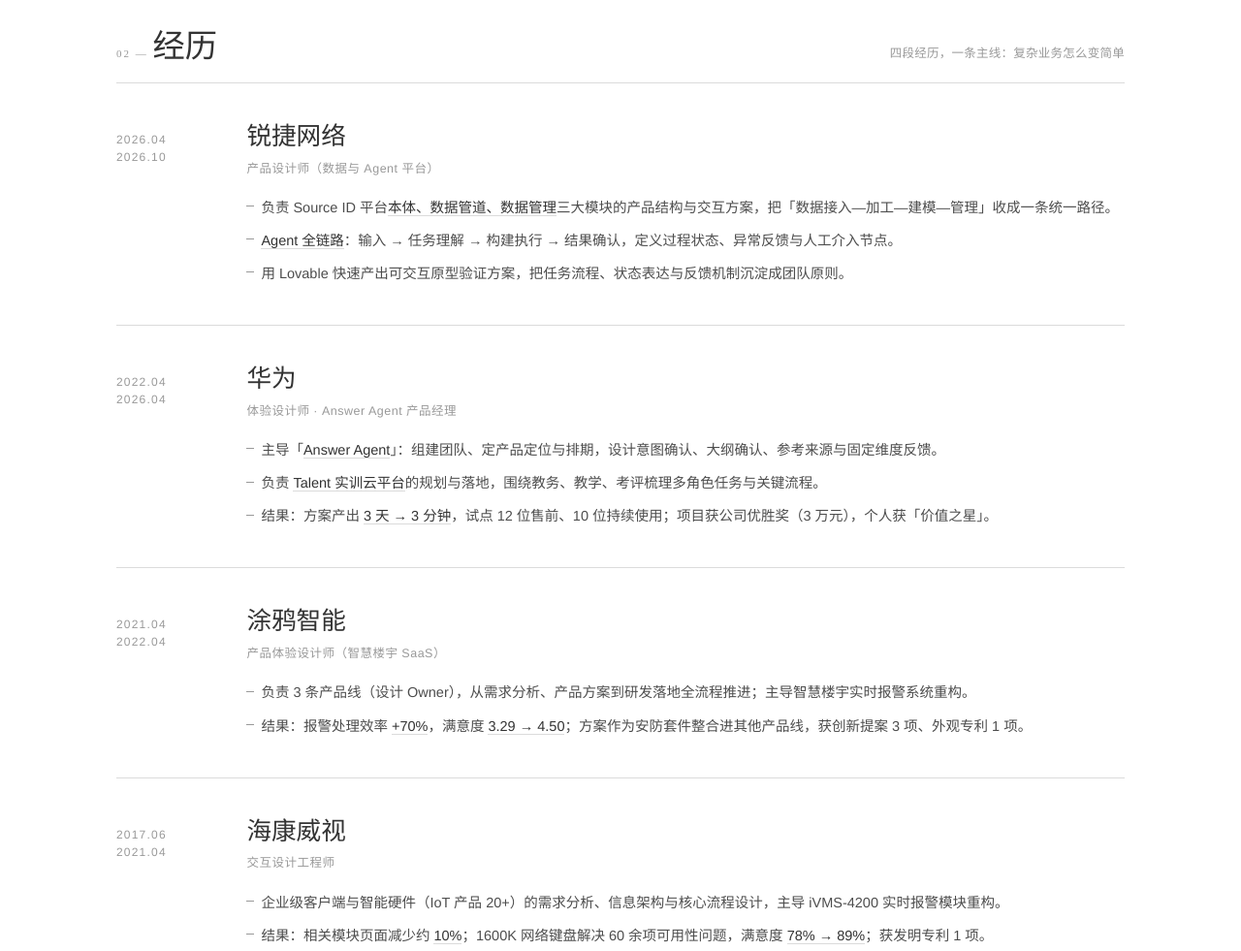
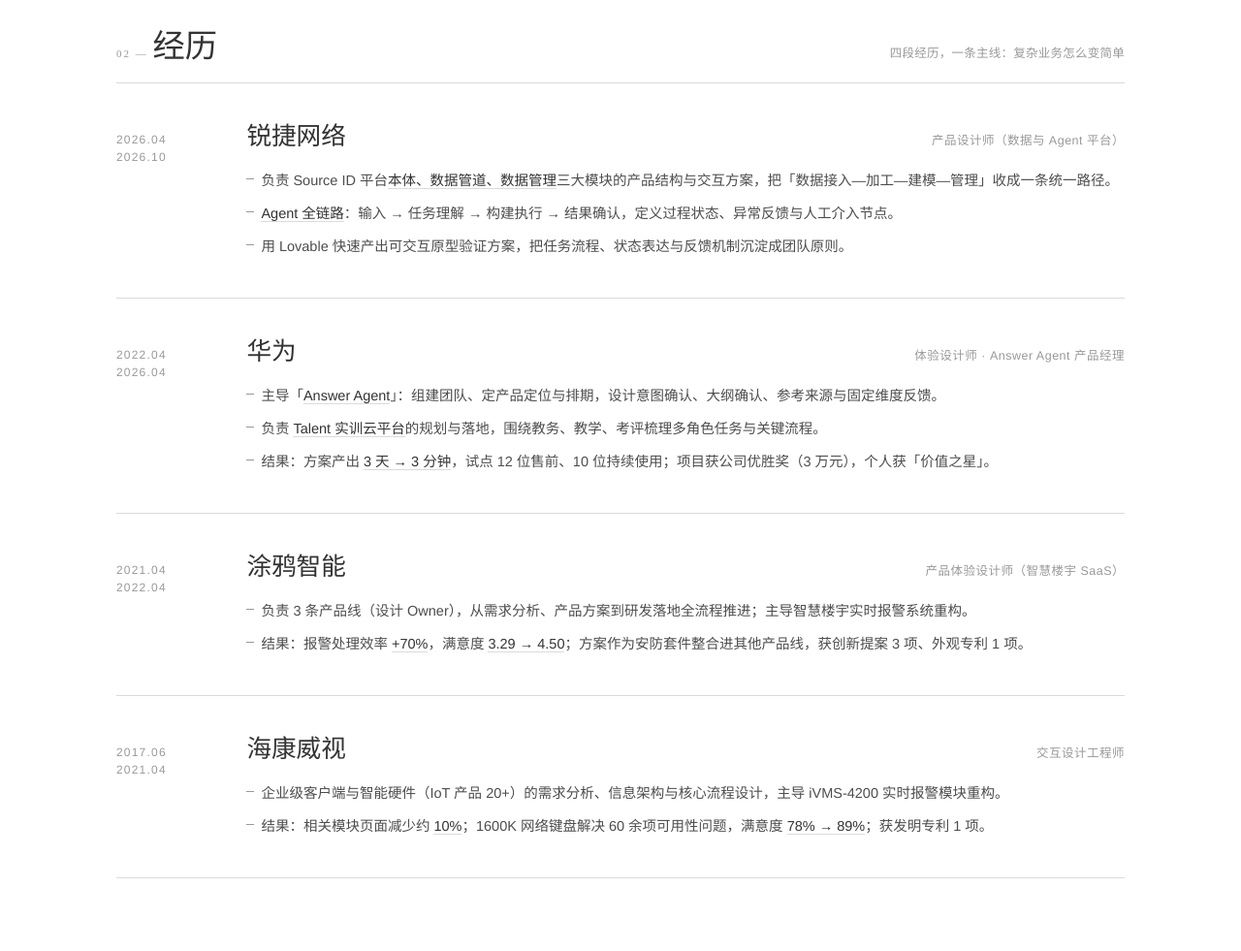
Before and after one commit to HuangDesign/Resume, a plain HTML site: page index.html in a window 1280 px wide. Shown: the part 1780-2761 px from the top of the page at 97% size. Drawn offline with Linux system fonts and the light colour scheme.

Commit message:
经历：公司名与岗位名分置一行两端
桌面端与项目卡的「名称 / 职责」同一套对齐；680px 以下恢复上下排列

```diff
--- a/index.html
+++ b/index.html
@@ -264,11 +264,19 @@
     color:var(--ink-soft);font-variant-numeric:tabular-nums;
     padding-top:9px;
   }
+  .job > div{
+    display:grid;grid-template-columns:auto minmax(0,1fr);
+    align-items:baseline;column-gap:clamp(14px,2.4vw,32px);
+  }
   .job__company{
-    font-family:var(--serif);font-weight:400;font-size:clamp(1.25rem,2vw,1.6rem);
-    line-height:1.2;color:var(--ink-strong);
+    grid-column:1;font-family:var(--serif);font-weight:400;
+    font-size:clamp(1.25rem,2vw,1.6rem);line-height:1.2;color:var(--ink-strong);
   }
-  .job__role{font-size:12.5px;letter-spacing:.04em;color:var(--ink-soft);margin-top:6px;}
+  .job__role{
+    grid-column:2;justify-self:end;text-align:right;
+    font-size:12.5px;letter-spacing:.04em;color:var(--ink-soft);
+  }
+  .job ul{grid-column:1 / -1;}
   .job ul{margin-top:16px;display:flex;flex-direction:column;gap:8px;}
   .job li{position:relative;padding-left:15px;font-size:14.5px;line-height:1.8;color:var(--ink);}
   .job li::before{content:"";position:absolute;left:0;top:.78em;width:8px;height:1px;background:var(--ink-soft);}
@@ -474,6 +482,8 @@
     .job{grid-template-columns:1fr;gap:8px;}
     .job__period{flex-direction:row;gap:6px;padding-top:0;letter-spacing:.14em;}
     .job__period span + span::before{content:"– ";}
+    .job > div{display:block;}
+    .job__role{grid-column:auto;justify-self:auto;text-align:left;margin-top:6px;}
     .case{grid-template-columns:1fr;gap:6px;}
     .case__index{padding-top:0;}
     .case dl > div{grid-template-columns:1fr;gap:2px;}
```
